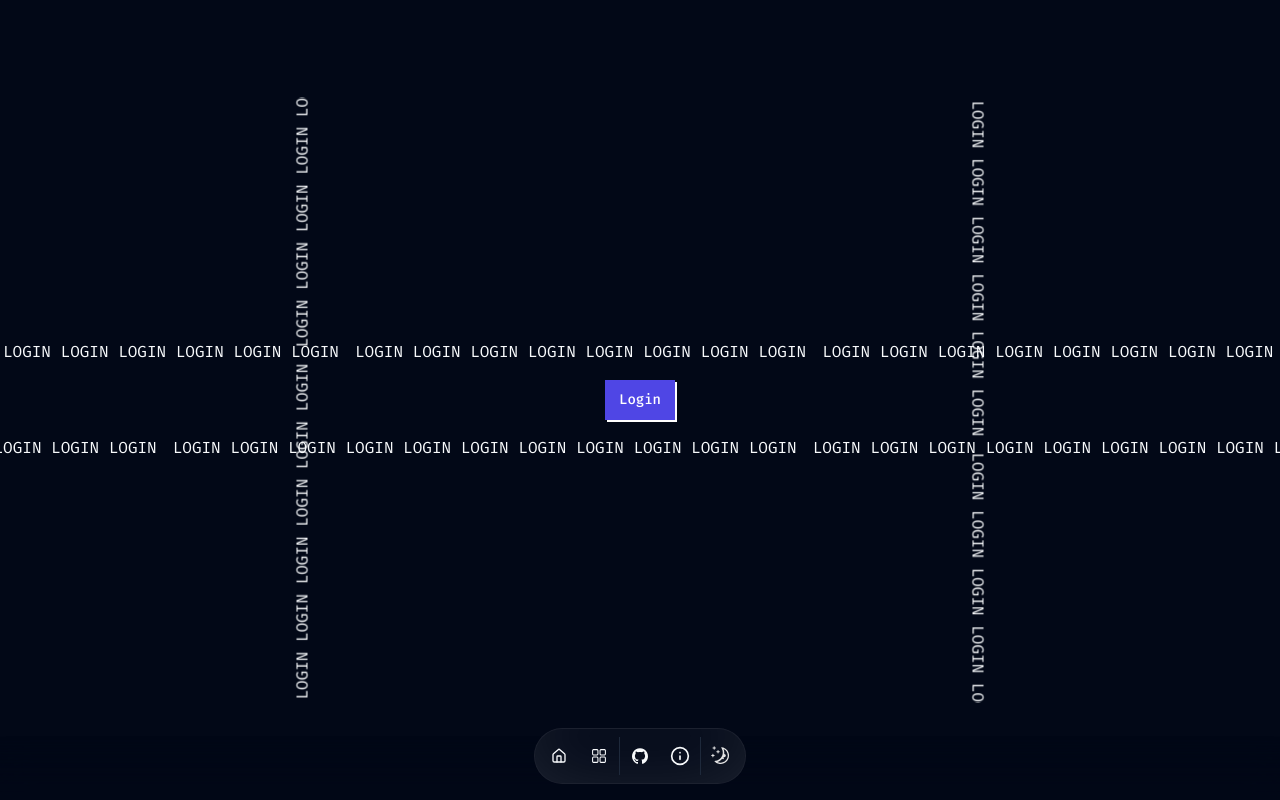
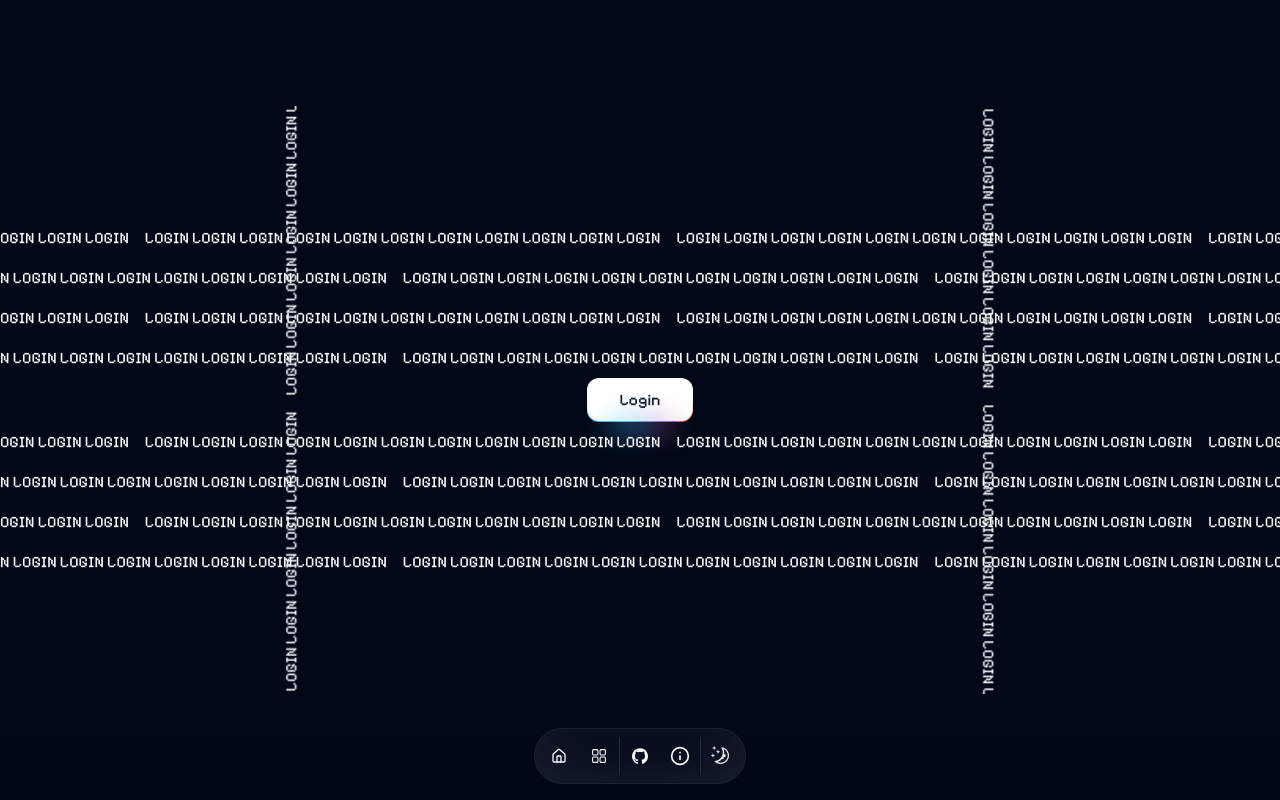
Before and after one commit to SaukiFutaki/expert-system, a Next.js app: page /login in a window 1280 px wide. Built offline with nearby package versions, Linux system fonts and the light colour scheme; no server answers.

Commit message:
login page

```diff
--- a/app/dashboard/page.tsx
+++ b/app/dashboard/page.tsx
@@ -18,7 +18,7 @@ export default async function Page() {
       <div className="mt-8 space-x-4">
         <Link href={"/dashboard/create"}>
           <ButtonCozy className="px-4 py-2 bg-blue-500 text-white rounded hover:bg-blue-600" disabled>
-            Buat apa bang ?
+          [30/9, 00.16] Bay: Rencanakan rumahmu
           </ButtonCozy>
           {/* <button
           onClick={async () => {
--- a/app/globals.css
+++ b/app/globals.css
@@ -29,6 +29,11 @@
     --chart-3: 197 37% 24%;
     --chart-4: 43 74% 66%;
     --chart-5: 27 87% 67%;
+    --color-1: 0 100% 63%;
+    --color-2: 270 100% 63%;
+    --color-3: 210 100% 63%;
+    --color-4: 195 100% 63%;
+    --color-5: 90 100% 63%;
   }
 
   .dark {
@@ -56,6 +61,11 @@
     --chart-3: 30 80% 55%;
     --chart-4: 280 65% 60%;
     --chart-5: 340 75% 55%;
+    --color-1: 0 100% 63%;
+    --color-2: 270 100% 63%;
+    --color-3: 210 100% 63%;
+    --color-4: 195 100% 63%;
+    --color-5: 90 100% 63%;
   }
 }
 
--- a/app/layout.tsx
+++ b/app/layout.tsx
@@ -9,7 +9,7 @@ import SessionProvider from "@/components/providers/session-provider";
 const inter = Fira_Code({ subsets: ["latin"] });
 
 export const metadata: Metadata = {
-  title: "Create Next App",
+  title: "Expert System",
   description: "Generated by create next app",
 };
 
--- /dev/null
+++ b/app/login/layout.tsx
@@ -0,0 +1,19 @@
+import React from 'react'
+import { Metadata } from 'next/types'
+import { Pixelify_Sans } from 'next/font/google';
+
+
+export const metadata: Metadata = {
+    title: "Login dulu dek",
+    description: "Generated by create next app",
+  };
+
+ const pixelify = Pixelify_Sans({subsets: ["latin"]});
+
+export default function Layout({ children }: { children: React.ReactNode }) {
+  return (
+    <div className={`${pixelify.className}`}>
+        {children}
+    </div>
+  )
+}
--- a/app/login/page.tsx
+++ b/app/login/page.tsx
@@ -1,5 +1,6 @@
 import Marquee from "@/components/magicui/maruqee";
-import { ButtonCozyV2Login } from "@/components/ori/button-cozy";
+import { ButtonCozyV2Login, RainbowButtonLogin } from "@/components/ori/button-cozy";
+import { RainbowButton } from "@/components/ui/rainbow-button";
 import { createClientServer } from "@/lib/supabase/server";
 import { redirect } from "next/navigation";
 
@@ -13,19 +14,27 @@ export default async function Page() {
   }
   return (
     <div className="flex items-center justify-center h-screen  ">
-      <div className="flex flex-col items-center gap-2">
-        {/* <Marquee className="">
-          LOGIN LOGIN LOGIN LOGIN LOGIN LOGIN LOGIN LOGIN
-        </Marquee> */}
-        <Marquee pauseOnHover className="[--duration:20s]">
-          LOGIN LOGIN LOGIN LOGIN LOGIN LOGIN LOGIN LOGIN
+      <div className="flex flex-col items-center ">
+
+      <Marquee className="[--duration:20s]" pauseOnHover reverse>
+          LOGIN LOGIN LOGIN LOGIN LOGIN LOGIN LOGIN LOGIN LOGIN LOGIN LOGIN
+        </Marquee>
+        <Marquee className="[--duration:20s]" pauseOnHover >
+          LOGIN LOGIN LOGIN LOGIN LOGIN LOGIN LOGIN LOGIN LOGIN LOGIN LOGIN
+        </Marquee>
+        <Marquee className="[--duration:20s]" pauseOnHover reverse>
+          LOGIN LOGIN LOGIN LOGIN LOGIN LOGIN LOGIN LOGIN LOGIN LOGIN LOGIN
+        </Marquee>
+        <Marquee className="[--duration:20s]" pauseOnHover >
+          LOGIN LOGIN LOGIN LOGIN LOGIN LOGIN LOGIN LOGIN LOGIN LOGIN LOGIN
         </Marquee>
         <div className="flex">
           {/* <h1 className="-rotate-90">LOGIN</h1> */}
           <Marquee pauseOnHover className="[--duration:20s] -rotate-90 z-20">
             LOGIN LOGIN LOGIN LOGIN LOGIN LOGIN LOGIN LOGIN
           </Marquee>
-          <ButtonCozyV2Login label="Login" className="py-2.5 px-3.5" />
+          {/* <ButtonCozyV2Login label="Login" className="py-2.5 px-3.5" /> */}
+         <RainbowButtonLogin  />
           <Marquee pauseOnHover className="[--duration:20s] rotate-90 z-20">
             LOGIN LOGIN LOGIN LOGIN LOGIN LOGIN LOGIN LOGIN
           </Marquee>
@@ -35,6 +44,15 @@ export default async function Page() {
         <Marquee className="[--duration:20s]" pauseOnHover reverse>
           LOGIN LOGIN LOGIN LOGIN LOGIN LOGIN LOGIN LOGIN LOGIN LOGIN LOGIN
         </Marquee>
+        <Marquee className="[--duration:20s]" pauseOnHover >
+          LOGIN LOGIN LOGIN LOGIN LOGIN LOGIN LOGIN LOGIN LOGIN LOGIN LOGIN
+        </Marquee>
+        <Marquee className="[--duration:20s]" pauseOnHover reverse>
+          LOGIN LOGIN LOGIN LOGIN LOGIN LOGIN LOGIN LOGIN LOGIN LOGIN LOGIN
+        </Marquee>
+        <Marquee className="[--duration:20s]" pauseOnHover >
+          LOGIN LOGIN LOGIN LOGIN LOGIN LOGIN LOGIN LOGIN LOGIN LOGIN LOGIN
+        </Marquee>
       </div>
     </div>
   );
--- a/components/ori/button-cozy.tsx
+++ b/components/ori/button-cozy.tsx
@@ -3,6 +3,7 @@ import { useUser } from "@/lib/store/user";
 import { createClient } from "@/lib/supabase/client";
 import { redirect, usePathname } from "next/navigation";
 import React from "react";
+import { RainbowButton } from "../ui/rainbow-button";
 
 interface Props {
   label?: string;
@@ -71,3 +72,23 @@ export function ButtonCozyV2Login({
     </div>
   );
 }
+
+export function RainbowButtonLogin(){
+  const pathname = usePathname();
+  const supabase = createClient();
+  const handleLogin = async () => {
+    supabase.auth.signInWithOAuth({
+      provider: "google",
+      options: {
+        redirectTo: location.origin + "/auth/callback?next=" + pathname,
+      },
+    });
+    const { data } = await supabase.auth.getUser();
+
+  };
+  return (
+    <RainbowButton onClick={handleLogin}>
+      Login
+    </RainbowButton>
+  )
+}
--- /dev/null
+++ b/components/ui/rainbow-button.tsx
@@ -0,0 +1,28 @@
+import React from "react";
+
+import { cn } from "@/lib/utils";
+
+interface RainbowButtonProps
+  extends React.ButtonHTMLAttributes<HTMLButtonElement> {}
+
+export function RainbowButton({ children, ...props }: RainbowButtonProps) {
+  return (
+    <button
+      className={cn(
+        "h-11 px-8 py-2 inline-flex items-center justify-center rounded-xl font-medium transition-colors focus-visible:outline-none focus-visible:ring-1 focus-visible:ring-ring disabled:pointer-events-none disabled:opacity-50 relative group animate-rainbow cursor-pointer border-0 bg-[length:200%] text-primary-foreground [background-clip:padding-box,border-box,border-box] [background-origin:border-box] [border:calc(0.08*1rem)_solid_transparent]",
+
+        // before styles
+        "before:absolute before:bottom-[-20%] before:left-1/2 before:z-0 before:h-1/5 before:w-3/5 before:-translate-x-1/2 before:animate-rainbow before:bg-[linear-gradient(90deg,hsl(var(--color-1)),hsl(var(--color-5)),hsl(var(--color-3)),hsl(var(--color-4)),hsl(var(--color-2)))] before:bg-[length:200%] before:[filter:blur(calc(0.8*1rem))]",
+
+        // light mode colors
+        "bg-[linear-gradient(#121213,#121213),linear-gradient(#121213_50%,rgba(18,18,19,0.6)_80%,rgba(18,18,19,0)),linear-gradient(90deg,hsl(var(--color-1)),hsl(var(--color-5)),hsl(var(--color-3)),hsl(var(--color-4)),hsl(var(--color-2)))]",
+
+        // dark mode colors
+        " dark:bg-[linear-gradient(#fff,#fff),linear-gradient(#fff_50%,rgba(255,255,255,0.6)_80%,rgba(0,0,0,0)),linear-gradient(90deg,hsl(var(--color-1)),hsl(var(--color-5)),hsl(var(--color-3)),hsl(var(--color-4)),hsl(var(--color-2)))]",
+      )}
+      {...props}
+    >
+      {children}
+    </button>
+  );
+}
--- a/tailwind.config.ts
+++ b/tailwind.config.ts
@@ -19,6 +19,13 @@ const config = {
     },
     extend: {
       colors: {
+
+			"color-1": "hsl(var(--color-1))",
+			"color-2": "hsl(var(--color-2))",
+			"color-3": "hsl(var(--color-3))",
+			"color-4": "hsl(var(--color-4))",
+			"color-5": "hsl(var(--color-5))",
+
         border: "hsl(var(--border))",
         input: "hsl(var(--input))",
         ring: "hsl(var(--ring))",
@@ -59,6 +66,10 @@ const config = {
         sm: "calc(var(--radius) - 4px)",
       },
       keyframes: {
+		rainbow: {
+			"0%": { "background-position": "0%" },
+			"100%": { "background-position": "200%" },
+		  },
         "accordion-down": {
           from: { height: "0" },
           to: { height: "var(--radix-accordion-content-height)" },
@@ -96,6 +107,7 @@ const config = {
         },
       },
       animation: {
+		rainbow: "rainbow var(--speed, 2s) infinite linear",
         "accordion-down": "accordion-down 0.2s ease-out",
         "accordion-up": "accordion-up 0.2s ease-out",
         marquee: "marquee var(--duration) linear infinite",
```
